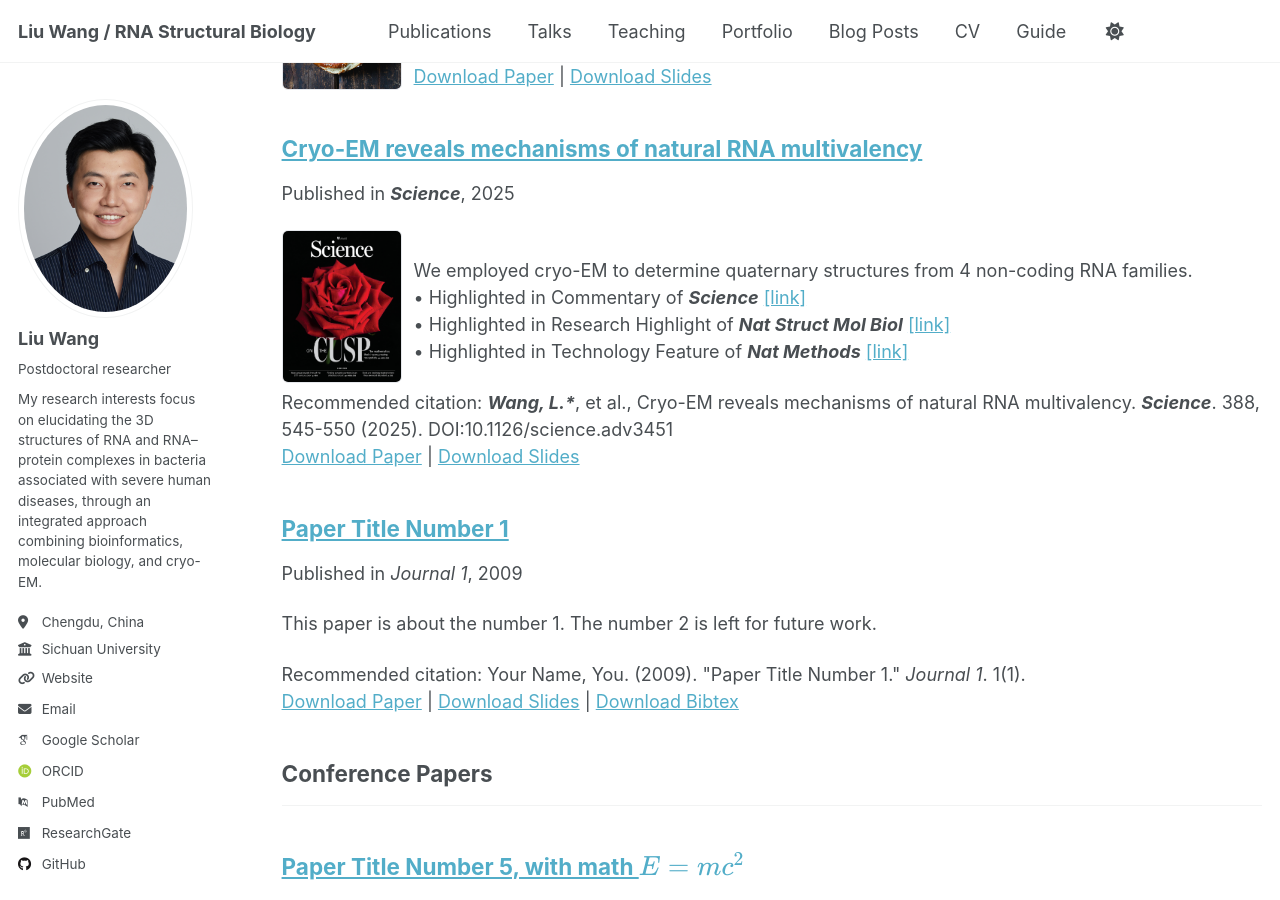
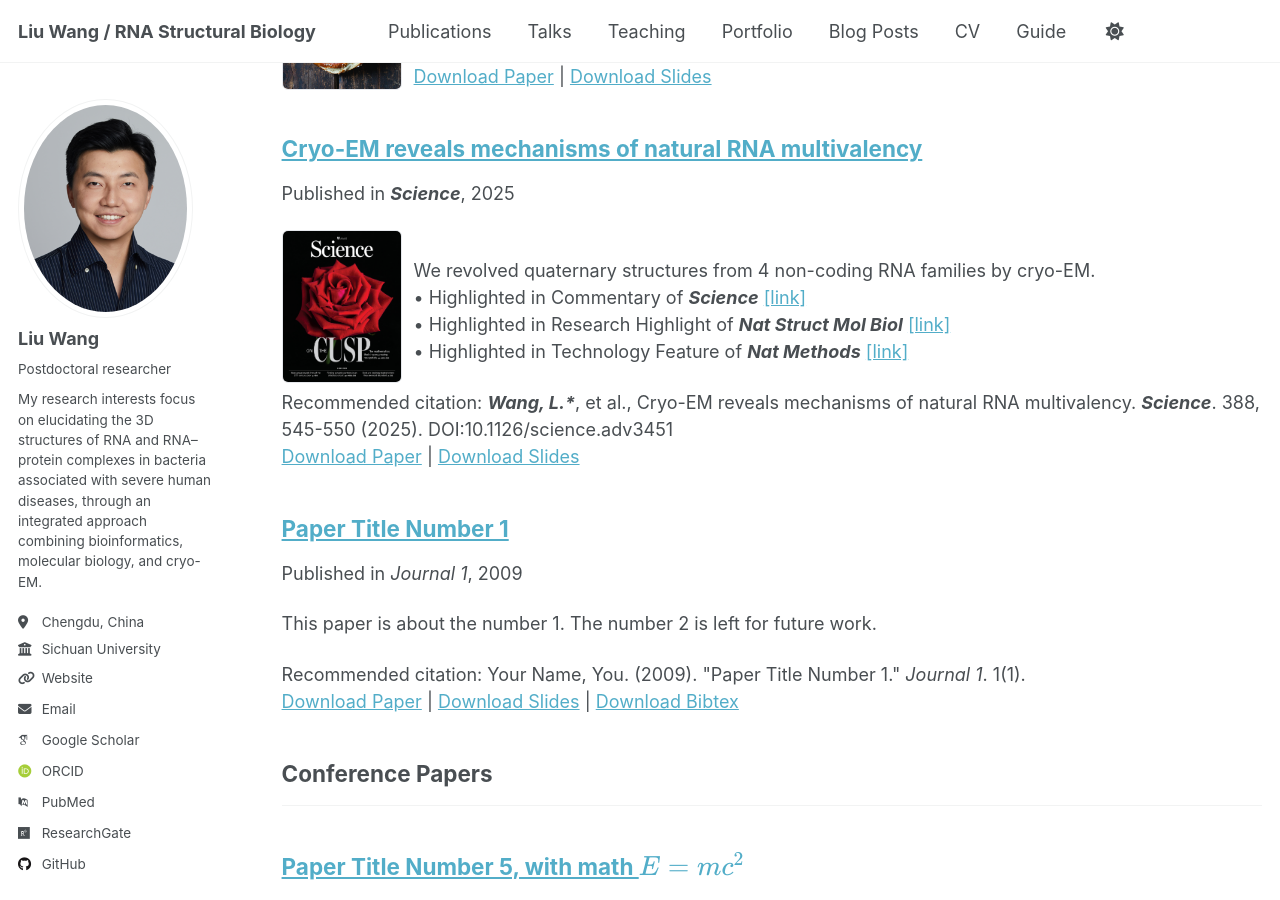
Before and after one commit to liuwang-RNA/Guihub_CV, a Jekyll site: the page built from _pages/publications.html, in a window 1280 px wide and 900 px high, scrolled down 468 px. Built offline with Jekyll 4.4.1, drawn with Linux system fonts in a browser that asks for light colours; some web fonts are replaced; a script that is not in the unit is left out.

Commit message:
Update 2025-05-01_Science.md

```diff
--- a/_publications/2025-05-01_Science.md
+++ b/_publications/2025-05-01_Science.md
@@ -5,7 +5,7 @@ category: manuscripts
 permalink: /publication/2025-05-01_Science
 excerpt: >
   <img src="/Guihub_CV/images/publications/Science.png" class="pub-thumb" alt="Cryo-EM density"><br>
-  We employed cryo-EM to determine quaternary structures from 4 non-coding RNA families.<br>
+  We revolved quaternary structures from 4 non-coding RNA families by cryo-EM.<br>
   &bull; Highlighted in Commentary of <strong><em>Science</em></strong>
   <a href="https://www.science.org/content/blog-post/rna-motifs-coming-focus" target="_blank">[link]</a><br>
   &bull; Highlighted in Research Highlight of <strong><em>Nat Struct Mol Biol</em></strong>
```
